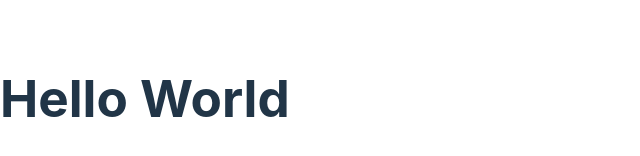
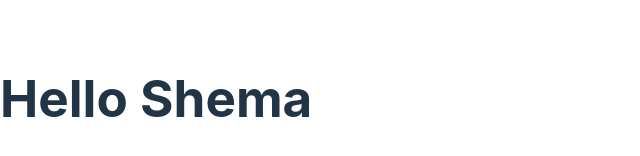
Before and after one commit to gasanashema/React, a React (Vite) app in the folder mosh-tutorial/: page / in a window 1280 px wide. Shown: the part 302-458 px from the top of the page, without its empty margins (0-640 px from the left). Built offline with nearby package versions, Linux system fonts and the light colour scheme.

Commit message:
made some changes in Message component

```diff
--- a/mosh-tutorial/src/Message.tsx
+++ b/mosh-tutorial/src/Message.tsx
@@ -1,4 +1,7 @@
 function Message(){
+    const name = 'Shema'
+    if (name)
+        return <h1>Hello {name}</h1>;
     return <h1>Hello World</h1>;
 }
 
```
